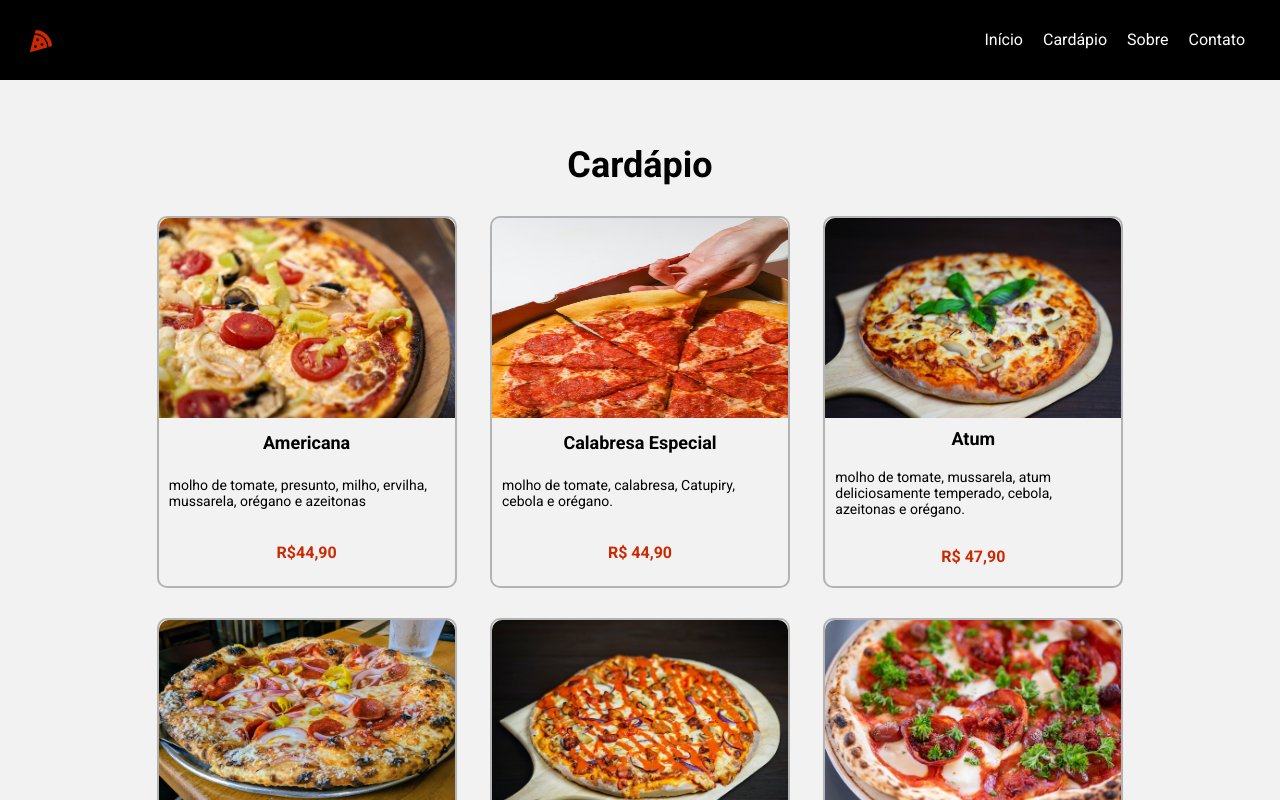
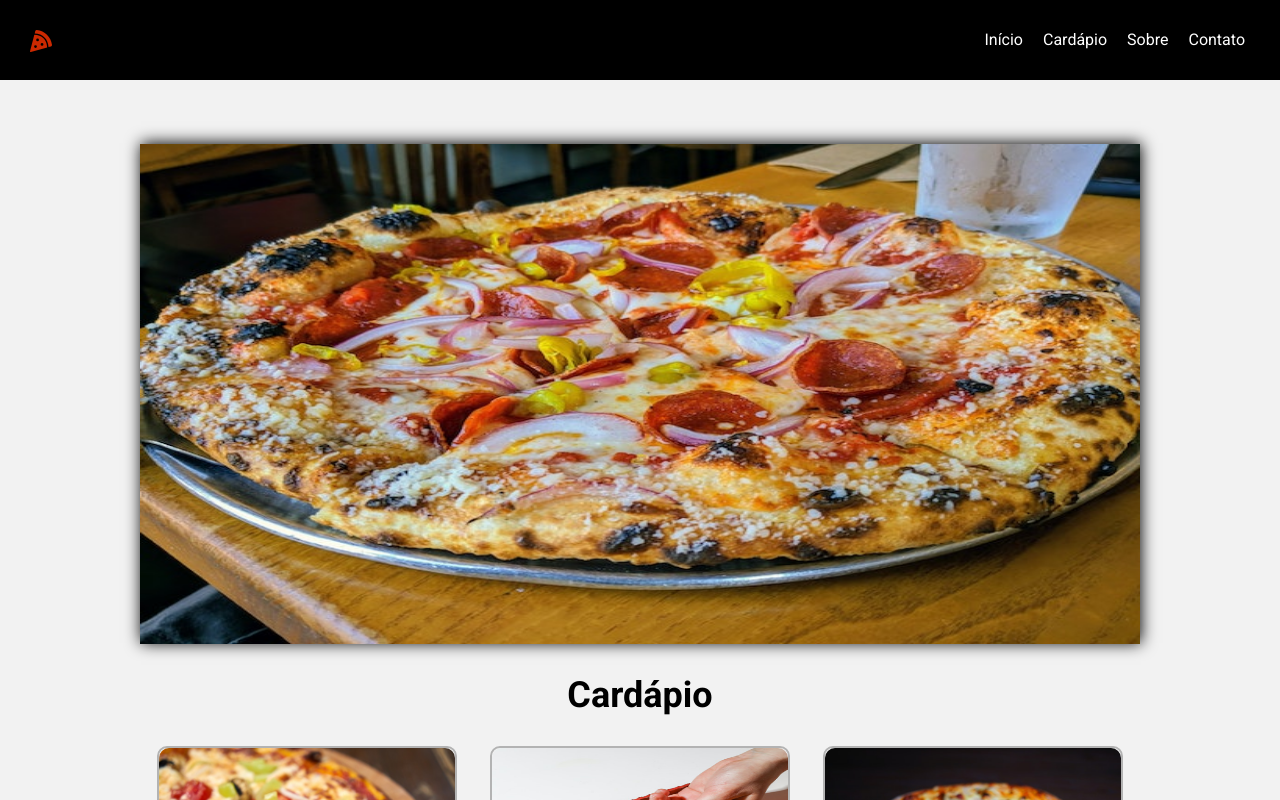
Before and after one commit to CelsoTavares/pizzaria, a React (Vite) app: page /cardapio in a window 1280 px wide. Shown: the top 800 px of the page. Built offline with nearby package versions, Linux system fonts and the light colour scheme.

Commit message:
:lipstick: new update

```diff
--- a/src/App.tsx
+++ b/src/App.tsx
@@ -1,6 +1,6 @@
-import React from "react";
 import * as C from "./stylesGlobal/appStyles";
 import AppRoutes from "./route/AppRoutes";
+
 const App = () => {
   return (
     <C.Container>
--- /dev/null
+++ b/src/components/Carousel/index.tsx
@@ -0,0 +1,30 @@
+import * as C from "./styles";
+import { useEffect, useState } from "react";
+import pizza1 from "../../img/p3.jpg";
+import pizza2 from "../../img/p4.jpg";
+import pizza3 from "../../img/p5.jpg";
+
+const Carousel = () => {
+  const pizzas = [pizza1, pizza2, pizza3];
+  const [image, setImage] = useState(pizzas[0]);
+
+  useEffect(() => {
+    setTimeout(() => {
+      if (image == pizzas[0]) {
+        setImage(pizzas[1]);
+      } else if (image == pizzas[1]) {
+        setImage(pizzas[2]);
+      } else {
+        setImage(pizzas[0]);
+      }
+    }, 4000);
+  }, [image]);
+
+  return (
+    <C.Container>
+      <img src={image} alt="Mais pedidas" />;
+    </C.Container>
+  );
+};
+
+export default Carousel;
--- /dev/null
+++ b/src/components/Carousel/styles.ts
@@ -0,0 +1,12 @@
+import styled from "styled-components";
+
+export const Container = styled.div`
+  height: 500px;
+  overflow: hidden;
+  box-shadow: 1px -1px 15px #000;
+  img {
+    width: 100%;
+    height: 500px;
+    transition: all 0.4s;
+  }
+`;
--- a/src/components/Header/styles.ts
+++ b/src/components/Header/styles.ts
@@ -20,6 +20,7 @@ export const Nav = styled.nav`
     width: 20px;
     height: 20px;
     z-index: 9;
+    cursor: pointer;
   }
   .hamburger::after,
   .hamburger::before {
@@ -34,6 +35,7 @@ export const Nav = styled.nav`
 
   div {
     display: none;
+    z-index: 7;
   }
   @media (max-width: 510px) {
     justify-content: flex-start;
@@ -71,6 +73,7 @@ export const Nav = styled.nav`
 
 export const Ul = styled.ul`
   display: flex;
+  z-index: 8;
 
   a {
     color: #fff;
@@ -79,9 +82,6 @@ export const Ul = styled.ul`
     transition: all 0.5s;
     margin-left: 10px;
     border-radius: 5px;
-  }
-  a:focus {
-    border-bottom: 1px solid #fff;
   }
   a:hover {
     border-bottom: 1px solid #fff;
--- a/src/components/Sabores/index.tsx
+++ b/src/components/Sabores/index.tsx
@@ -2,14 +2,15 @@ import * as C from "./styles";
 
 type Props = {
   image: string;
+  alt: string;
   name: string;
   description: string;
   price: string;
 };
-const Sabores = ({ image, name, description, price }: Props) => {
+const Sabores = ({ image, alt, name, description, price }: Props) => {
   return (
     <C.Sabor>
-      <img src={image} />
+      <img src={image} alt={alt} />
       <h4>{name}</h4>
       <p>{description}</p>
       <span>{price}</span>
--- a/src/pages/Cardapio/index.tsx
+++ b/src/pages/Cardapio/index.tsx
@@ -6,50 +6,58 @@ import atum from "../../img/p3.jpg";
 import baiana from "../../img/p4.jpg";
 import canadense from "../../img/p5.jpg";
 import calabresa2 from "../../img/p6.jpg";
+import Carousel from "../../components/Carousel";
 import { motion } from "framer-motion";
 
 const Cardapio = () => {
   return (
     <motion.div
-      initial={{ opacity: 0 }}
-      animate={{ opacity: 1 }}
-      exit={{ opacity: 0, transition: { duration: 0.4 } }}
+      initial={{ x: -1200 }}
+      animate={{ x: 0 }}
+      exit={{ x: 1200, transition: { duration: 0.2 } }}
     >
       <C.Container>
+        <Carousel />
         <h2>Cardápio</h2>
         <div>
           <Sabores
             name="Americana"
+            alt="Pizza Americana"
             description="molho de tomate, presunto, milho, ervilha, mussarela, orégano e azeitonas"
             image={americana}
             price="R$44,90"
           />
           <Sabores
             name="Calabresa Especial"
+            alt="Pizza Calabresa Especial"
             description=" molho de tomate, calabresa, Catupiry, cebola e orégano."
             image={calabresa1}
             price="R$ 44,90"
           />
           <Sabores
             name="Atum"
+            alt="Pizza Atum"
             description="molho de tomate, mussarela, atum deliciosamente temperado, cebola, azeitonas e orégano."
             image={atum}
             price="R$ 47,90"
           />
           <Sabores
             name="Baiana"
+            alt="Pizza Baiana"
             description="molho de tomate, mussarela, calabresa artesanal moída, cebola Julienne, pimenta calabresa, molho hot especial, azeitonas e orégano"
             image={baiana}
             price="R$ 45,90"
           />
           <Sabores
             name="Canadense"
+            alt="Pizza Canadense"
             description="molho de tomate, mussarela, lombo canadense defumado, Catupiry®, azeitonas e orégano."
             image={canadense}
             price="R$ 45,90"
           />
           <Sabores
             name="Calabresa Paulista"
+            alt="Pizza Calabresa Paulista"
             description="molho de tomate, mussarela, calabresa, cebola e orégano."
             image={calabresa2}
             price="R$ 44,90"
--- a/src/pages/Contato/index.tsx
+++ b/src/pages/Contato/index.tsx
@@ -10,9 +10,9 @@ const Contato = () => {
 
   return (
     <motion.div
-      initial={{ opacity: 0 }}
-      animate={{ opacity: 1 }}
-      exit={{ opacity: 0, transition: { duration: 0.4 } }}
+      initial={{ x: -1200 }}
+      animate={{ x: 0 }}
+      exit={{ x: 1200, transition: { duration: 0.2 } }}
     >
       <C.Container>
         <img src={latImage} alt="side image" />
--- a/src/pages/Inicio/index.tsx
+++ b/src/pages/Inicio/index.tsx
@@ -4,9 +4,9 @@ import { motion } from "framer-motion";
 const Inicio = () => {
   return (
     <motion.div
-      initial={{ opacity: 0 }}
-      animate={{ opacity: 1 }}
-      exit={{ opacity: 0, transition: { duration: 0.4 } }}
+      initial={{ x: -1200 }}
+      animate={{ x: 0 }}
+      exit={{ x: 1200, transition: { duration: 0.2 } }}
     >
       <C.Container>
         <C.Title>
--- a/src/pages/Sobre/index.tsx
+++ b/src/pages/Sobre/index.tsx
@@ -5,9 +5,9 @@ import { motion } from "framer-motion";
 const Sobre = () => {
   return (
     <motion.div
-      initial={{ opacity: 0 }}
-      animate={{ opacity: 1 }}
-      exit={{ opacity: 0, transition: { duration: 0.4 } }}
+      initial={{ x: -1200 }}
+      animate={{ x: 0 }}
+      exit={{ x: 1200, transition: { duration: 0.2 } }}
     >
       <C.Container>
         <img src={aboutImg} alt="pizza image" />
```
